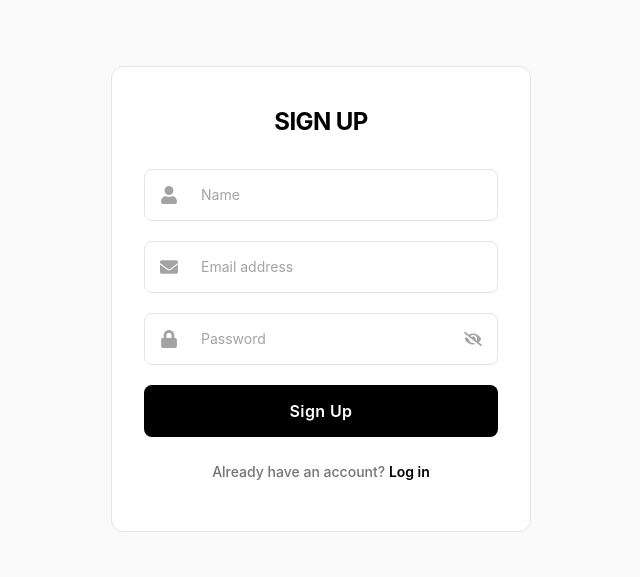
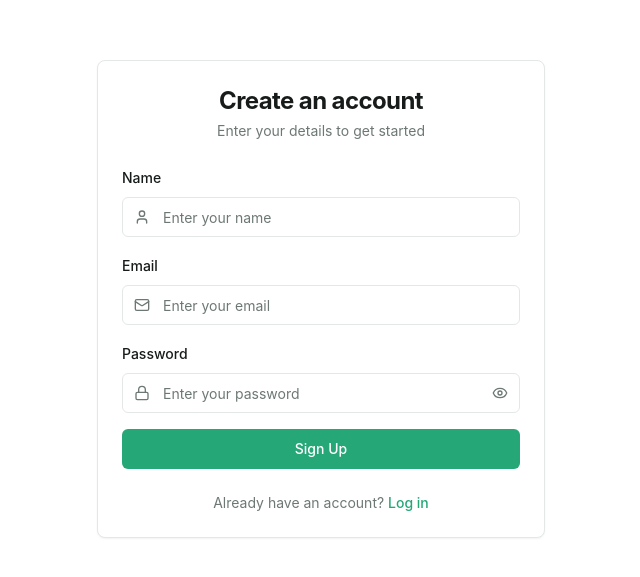
Before and after one commit to roguekishore/SpiceRack, a React (Create React App) app in the folder reactapp/: page /login in a window 1280 px wide. Shown: the part 101-678 px from the top of the page, without its empty margins (319-959 px from the left). Built offline with nearby package versions, Linux system fonts and the light colour scheme.

Commit message:
refactor(auth): restyle login and register forms with card layout

```diff
--- a/reactapp/src/pages/Login.js
+++ b/reactapp/src/pages/Login.js
@@ -2,32 +2,12 @@ import React, { useState, useContext } from 'react';
 import { useNavigate } from 'react-router-dom';
 import axios from 'axios';
 import { UserContext } from "../context/UserContext";
-import { FaUser, FaEnvelope, FaLock, FaEye, FaEyeSlash } from 'react-icons/fa';
-import '../css/Login.css';
-
-const InputField = ({ type, placeholder, icon, value, onChange }) => {
-  const [isPasswordShown, setIsPasswordShown] = useState(false);
-  return (
-    <div className="input-wrapper">
-      <input
-        type={isPasswordShown ? 'text' : type}
-        placeholder={placeholder}
-        className="input-field"
-        value={value}
-        onChange={onChange}
-        required
-      />
-      {icon === 'person' && <FaUser className="icon" />}
-      {icon === 'mail' && <FaEnvelope className="icon" />}
-      {icon === 'lock' && <FaLock className="icon" />}
-      {type === 'password' && (
-        <span onClick={() => setIsPasswordShown(prevState => !prevState)} className="eye-icon">
-          {isPasswordShown ? <FaEye /> : <FaEyeSlash />}
-        </span>
-      )}
-    </div>
-  );
-};
+import { Eye, EyeOff, User, Mail, Lock } from 'lucide-react';
+import { Card, CardContent, CardDescription, CardHeader, CardTitle } from '../components/ui/card';
+import { Button } from '../components/ui/button';
+import { Input } from '../components/ui/input';
+import { Label } from '../components/ui/label';
+import { cn } from '../lib/utils';
 
 const Login = () => {
   const [isSignUp, setIsSignUp] = useState(true);
@@ -36,12 +16,14 @@ const Login = () => {
   const [signUpName, setSignUpName] = useState('');
   const [signUpEmail, setSignUpEmail] = useState('');
   const [signUpPassword, setSignUpPassword] = useState('');
+  const [showPassword, setShowPassword] = useState(false);
   const [error, setError] = useState('');
   const [successMessage, setSuccessMessage] = useState('');
   const { setUser } = useContext(UserContext);
   const navigate = useNavigate();
 
-  const handleSignUp = async () => {
+  const handleSignUp = async (e) => {
+    e.preventDefault();
     const newUser = {
       name: signUpName,
       email: signUpEmail,
@@ -57,7 +39,7 @@ const Login = () => {
         setSuccessMessage('Registration successful! You can now log in.');
         setError('');
         setIsSignUp(false);
-        setTimeout(() => setSuccessMessage(''), 3000); // Clear message after 3 seconds
+        setTimeout(() => setSuccessMessage(''), 3000);
       }
     } catch (error) {
       setError('Email is already registered. Please log in.');
@@ -77,7 +59,7 @@ const Login = () => {
         setSuccessMessage('Log in successful!');
         setError('');
         navigate('/home');
-        setTimeout(() => setSuccessMessage(''), 3000); // Clear message after 3 seconds
+        setTimeout(() => setSuccessMessage(''), 3000);
       }
     } catch (error) {
       setError('Incorrect email or password. Please try again.');
@@ -85,51 +67,110 @@ const Login = () => {
     }
   };
 
-  // Validate email format
-  const isValidEmail = (email) => {
-    const atIndex = email.indexOf('@');
-    if (atIndex === -1) return false;
+  return (
+    <div className="min-h-screen flex items-center justify-center bg-background p-4">
+      <Card className="w-full max-w-md">
+        <CardHeader className="space-y-1 text-center">
+          <CardTitle className="text-2xl font-bold tracking-tight">
+            {isSignUp ? 'Create an account' : 'Welcome back'}
+          </CardTitle>
+          <CardDescription>
+            {isSignUp
+              ? 'Enter your details to get started'
+              : 'Enter your credentials to access your account'}
+          </CardDescription>
+        </CardHeader>
+        <CardContent>
+          <form onSubmit={isSignUp ? handleSignUp : handleSignIn} className="space-y-4">
+            {error && (
+              <div className="p-3 text-sm text-destructive bg-destructive/10 border border-destructive/20 rounded-md">
+                {error}
+              </div>
+            )}
+            {successMessage && (
+              <div className="p-3 text-sm text-green-600 bg-green-50 border border-green-200 rounded-md dark:bg-green-900/20 dark:border-green-800 dark:text-green-400">
+                {successMessage}
+              </div>
+            )}
 
-    const localPart = email.slice(0, atIndex);
-    const domainPart = email.slice(atIndex + 1);
+            {isSignUp && (
+              <div className="space-y-2">
+                <Label htmlFor="name">Name</Label>
+                <div className="relative">
+                  <User className="absolute left-3 top-1/2 -translate-y-1/2 h-4 w-4 text-muted-foreground" />
+                  <Input
+                    id="name"
+                    type="text"
+                    placeholder="Enter your name"
+                    value={signUpName}
+                    onChange={(e) => setSignUpName(e.target.value)}
+                    className="pl-10"
+                    required
+                  />
+                </div>
+              </div>
+            )}
 
-    const hasLetter = /[a-zA-Z]/.test(localPart);
-    const isNotFullyNumeric = /\D/.test(localPart);
-    if (!hasLetter || !isNotFullyNumeric) return false;
+            <div className="space-y-2">
+              <Label htmlFor="email">Email</Label>
+              <div className="relative">
+                <Mail className="absolute left-3 top-1/2 -translate-y-1/2 h-4 w-4 text-muted-foreground" />
+                <Input
+                  id="email"
+                  type="email"
+                  placeholder="Enter your email"
+                  value={isSignUp ? signUpEmail : signInEmail}
+                  onChange={(e) => isSignUp ? setSignUpEmail(e.target.value) : setSignInEmail(e.target.value)}
+                  className="pl-10"
+                  required
+                />
+              </div>
+            </div>
 
-    const domainRegex = /^(gmail|yahoo|hotmail|outlook|icloud|protonmail)\.(com|net|org|co)$/;
-    return domainRegex.test(domainPart);
-  };
+            <div className="space-y-2">
+              <Label htmlFor="password">Password</Label>
+              <div className="relative">
+                <Lock className="absolute left-3 top-1/2 -translate-y-1/2 h-4 w-4 text-muted-foreground" />
+                <Input
+                  id="password"
+                  type={showPassword ? 'text' : 'password'}
+                  placeholder="Enter your password"
+                  value={isSignUp ? signUpPassword : signInPassword}
+                  onChange={(e) => isSignUp ? setSignUpPassword(e.target.value) : setSignInPassword(e.target.value)}
+                  className="pl-10 pr-10"
+                  required
+                />
+                <button
+                  type="button"
+                  onClick={() => setShowPassword(!showPassword)}
+                  className="absolute right-3 top-1/2 -translate-y-1/2 text-muted-foreground hover:text-foreground"
+                >
+                  {showPassword ? <EyeOff className="h-4 w-4" /> : <Eye className="h-4 w-4" />}
+                </button>
+              </div>
+            </div>
 
-  // Validate password complexity
-  const isValidPassword = (password) => {
-    const passwordRegex = /^(?=.*[a-z])(?=.*[A-Z])(?=.*\d)(?=.*[\W_]).{8,}$/;
-    return passwordRegex.test(password);
-  };
+            <Button type="submit" className="w-full">
+              {isSignUp ? 'Sign Up' : 'Log In'}
+            </Button>
+          </form>
 
-  return (
-    <div className="login-page">
-      <div className="login">
-        <div className="login-container">
-          <h2 className="form-title">{isSignUp ? 'SIGN UP' : 'LOG IN'}</h2>
-          <form className="login-form" onSubmit={isSignUp ? handleSignUp : handleSignIn}>
-            {error && <p className="error-message">{error}</p>}
-            {successMessage && <p className="success-message">{successMessage}</p>}
-            {isSignUp && (
-              <InputField type="text" placeholder="Name" icon="person" value={signUpName} onChange={(e) => setSignUpName(e.target.value)} />
-            )}
-            <InputField type="text" placeholder="Email address" icon="mail" value={isSignUp ? signUpEmail : signInEmail} onChange={(e) => isSignUp ? setSignUpEmail(e.target.value) : setSignInEmail(e.target.value)} />
-            <InputField type="password" placeholder="Password" icon="lock" value={isSignUp ? signUpPassword : signInPassword} onChange={(e) => isSignUp ? setSignUpPassword(e.target.value) : setSignInPassword(e.target.value)} />
-            <button type="submit" className="login-button">{isSignUp ? 'Sign Up' : 'Log In'}</button>
-          </form>
-          <p className="signup-prompt">
+          <div className="mt-6 text-center text-sm text-muted-foreground">
             {isSignUp ? "Already have an account? " : "Don't have an account? "}
-            <a href="#" className="signup-link" onClick={() => setIsSignUp(!isSignUp)}>
+            <button
+              type="button"
+              onClick={() => {
+                setIsSignUp(!isSignUp);
+                setError('');
+                setSuccessMessage('');
+              }}
+              className="font-medium text-primary underline-offset-4 hover:underline"
+            >
               {isSignUp ? "Log in" : "Sign up"}
-            </a>
-          </p>
-        </div>
-      </div>
+            </button>
+          </div>
+        </CardContent>
+      </Card>
     </div>
   );
 };
--- a/reactapp/src/pages/Register.js
+++ b/reactapp/src/pages/Register.js
@@ -1,5 +1,10 @@
 import { useState } from "react";
-import { useNavigate } from "react-router-dom";
+import { useNavigate, Link } from "react-router-dom";
+import { UserPlus } from 'lucide-react';
+import { Card, CardContent, CardHeader, CardTitle, CardDescription } from '../components/ui/card';
+import { Button } from '../components/ui/button';
+import { Input } from '../components/ui/input';
+import { Label } from '../components/ui/label';
 
 const Register = () => {
   const [email, setEmail] = useState("");
@@ -30,43 +35,67 @@ const Register = () => {
   };
 
   return (
-    <div className="flex items-center justify-center min-h-screen bg-gray-100">
-      <div className="bg-white p-6 rounded-lg shadow-md w-96">
-        <h2 className="text-2xl font-bold text-center mb-4">Register</h2>
-        {error && <p className="text-red-500 text-sm mb-2">{error}</p>}
-        <form onSubmit={handleRegister}>
-          <input
+    <div className="min-h-screen flex items-center justify-center pt-20 pb-8 px-4">
+      <Card className="w-full max-w-md">
+        <CardHeader className="text-center">
+          <div className="mx-auto w-12 h-12 rounded-full bg-primary/10 flex items-center justify-center mb-4">
+            <UserPlus className="h-6 w-6 text-primary" />
+          </div>
+          <CardTitle>Create Account</CardTitle>
+          <CardDescription>Sign up to get started</CardDescription>
+        </CardHeader>
+        <CardContent>
+          {error && (
+            <div className="p-3 rounded-md mb-4 bg-red-100 text-red-800 dark:bg-red-900/20 dark:text-red-400 text-sm">
+              {error}
+            </div>
+          )}
+          <form onSubmit={handleRegister} className="space-y-4">
+            <div className="space-y-2">
+              <Label htmlFor="email">Email</Label>
+              <Input
+                id="email"
                 type="email"
-            placeholder="Email"
+                placeholder="Enter your email"
                 value={email}
                 onChange={(e) => setEmail(e.target.value)}
                 required
-            className="w-full p-2 border rounded mb-2"
               />
-          <input
+            </div>
+            <div className="space-y-2">
+              <Label htmlFor="password">Password</Label>
+              <Input
+                id="password"
                 type="password"
-            placeholder="Password"
+                placeholder="Create a password"
                 value={password}
                 onChange={(e) => setPassword(e.target.value)}
                 required
-            className="w-full p-2 border rounded mb-2"
               />
-          <input
+            </div>
+            <div className="space-y-2">
+              <Label htmlFor="confirmPassword">Confirm Password</Label>
+              <Input
+                id="confirmPassword"
                 type="password"
-            placeholder="Confirm Password"
+                placeholder="Confirm your password"
                 value={confirmPassword}
                 onChange={(e) => setConfirmPassword(e.target.value)}
                 required
-            className="w-full p-2 border rounded mb-4"
               />
-          <button type="submit" className="w-full bg-blue-500 text-white p-2 rounded">
+            </div>
+            <Button type="submit" className="w-full">
               Register
-          </button>
+            </Button>
           </form>
-        <p className="text-center text-sm mt-2">
-          Already have an account? <a href="/login" className="text-blue-500">Login</a>
+          <p className="text-center text-sm text-muted-foreground mt-4">
+            Already have an account?{" "}
+            <Link to="/login" className="text-primary hover:underline">
+              Login
+            </Link>
           </p>
-      </div>
+        </CardContent>
+      </Card>
     </div>
   );
 };
```
Lines whose indentation alone changed are shown as unchanged.
